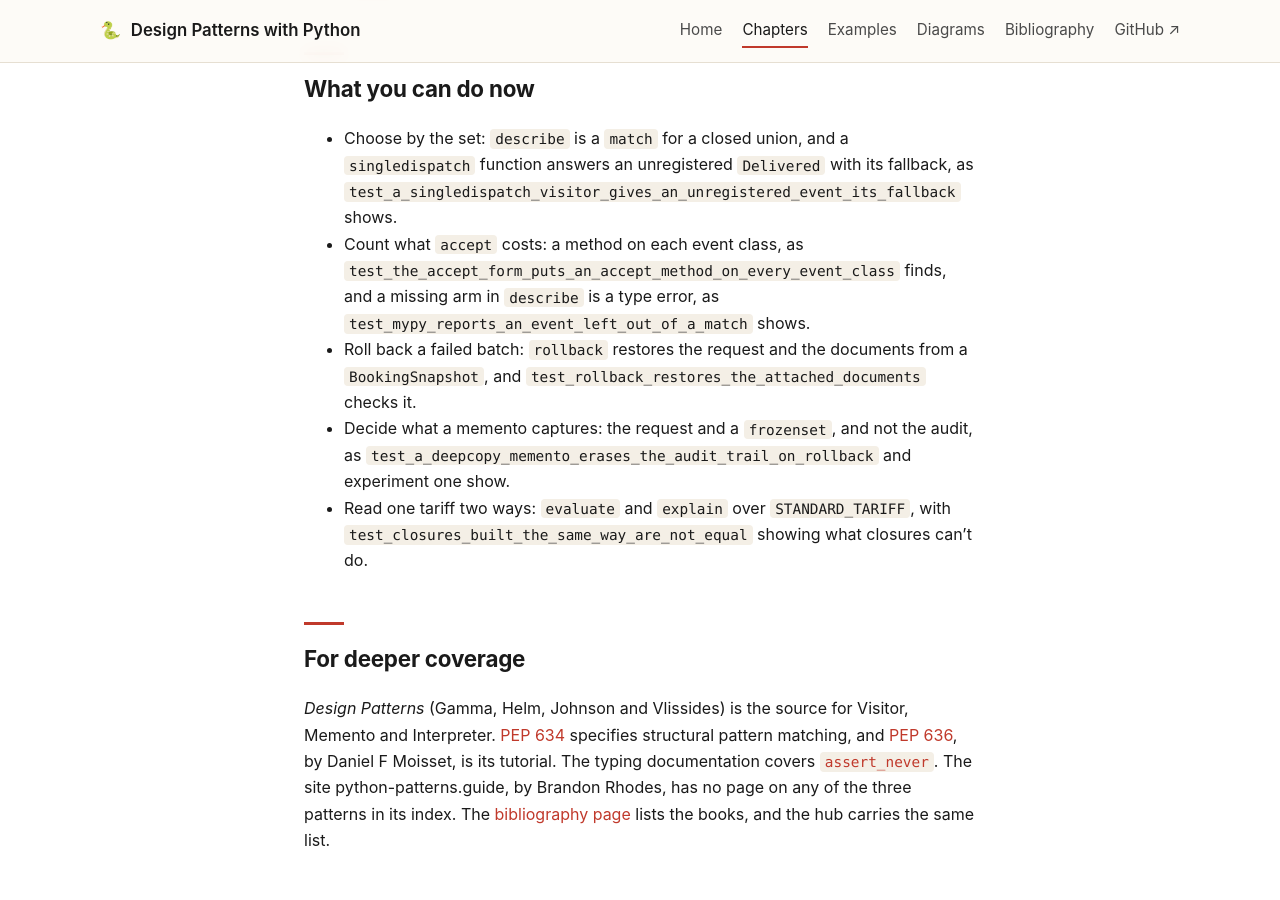
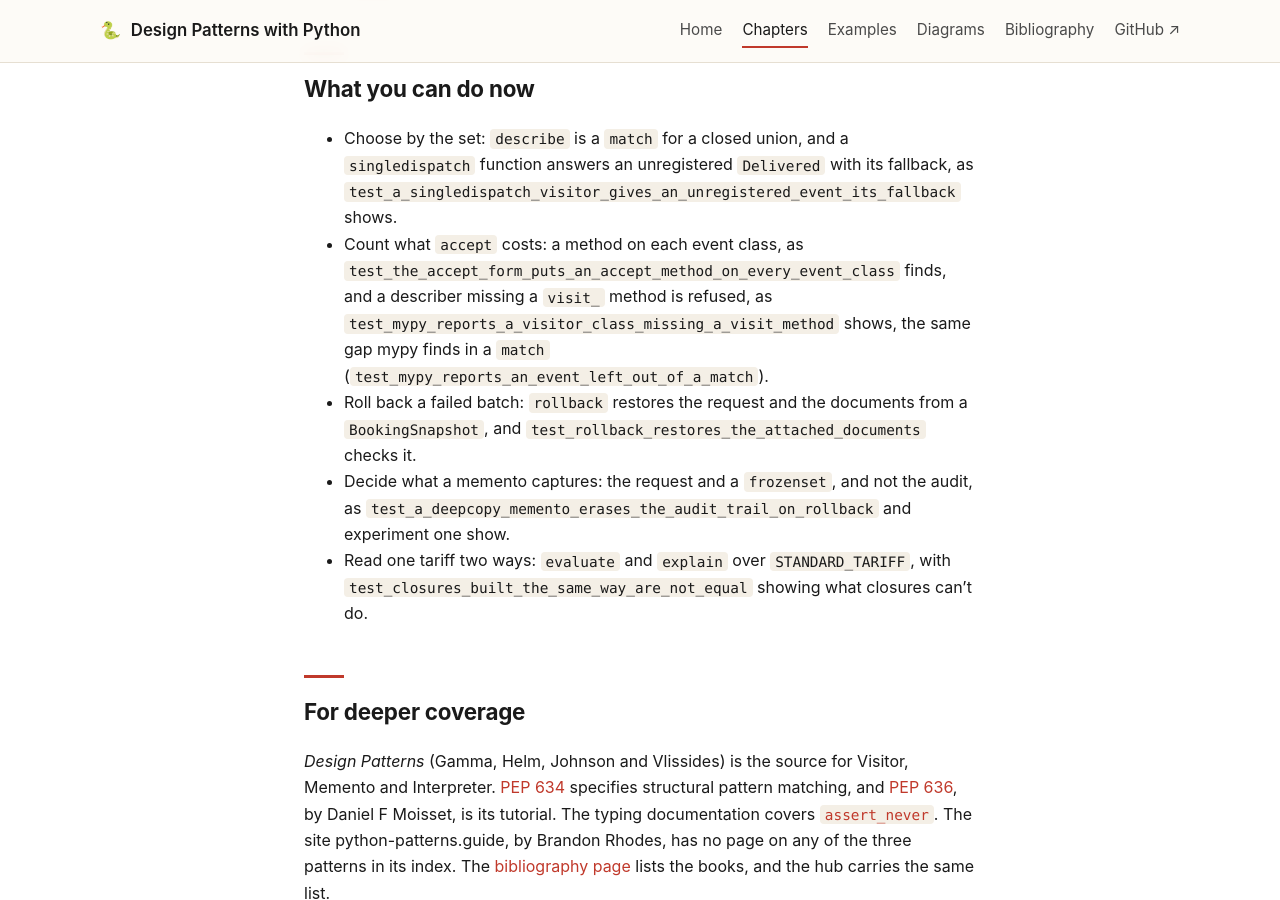
Before and after one commit to patterncatalyst/design-patterns-with-python, a Jekyll site: the page built from _docs/25-visitor-memento-interpreter.md, in a window 1280 px wide and 900 px high, scrolled down 13110 px. Built offline with Jekyll 4.4.1, drawn with Linux system fonts in a browser that asks for light colours; some of the changed text lies outside the part shown.

Commit message:
fix(r12): validation round 2 repairs (factory wording, antecedent, close bullet)

```diff
--- a/_docs/25-visitor-memento-interpreter.md
+++ b/_docs/25-visitor-memento-interpreter.md
@@ -328,7 +328,7 @@ The `match` form fails with the `AssertionError` for a `Delivered` event. The ac
 ## What you can do now
 
 - Choose by the set: `describe` is a `match` for a closed union, and a `singledispatch` function answers an unregistered `Delivered` with its fallback, as `test_a_singledispatch_visitor_gives_an_unregistered_event_its_fallback` shows.
-- Count what `accept` costs: a method on each event class, as `test_the_accept_form_puts_an_accept_method_on_every_event_class` finds, and a missing arm in `describe` is a type error, as `test_mypy_reports_an_event_left_out_of_a_match` shows.
+- Count what `accept` costs: a method on each event class, as `test_the_accept_form_puts_an_accept_method_on_every_event_class` finds, and a describer missing a `visit_` method is refused, as `test_mypy_reports_a_visitor_class_missing_a_visit_method` shows, the same gap mypy finds in a `match` (`test_mypy_reports_an_event_left_out_of_a_match`).
 - Roll back a failed batch: `rollback` restores the request and the documents from a `BookingSnapshot`, and `test_rollback_restores_the_attached_documents` checks it.
 - Decide what a memento captures: the request and a `frozenset`, and not the audit, as `test_a_deepcopy_memento_erases_the_audit_trail_on_rollback` and experiment one show.
 - Read one tariff two ways: `evaluate` and `explain` over `STANDARD_TARIFF`, with `test_closures_built_the_same_way_are_not_equal` showing what closures can't do.
```
Also changed, not shown: other parts of _docs/25-visitor-memento-interpreter.md (+1 -1 lines), _docs/26-decorators-done-right.md (+2 -2 lines), _plans/r12-plan.md (+1 -0 lines).
